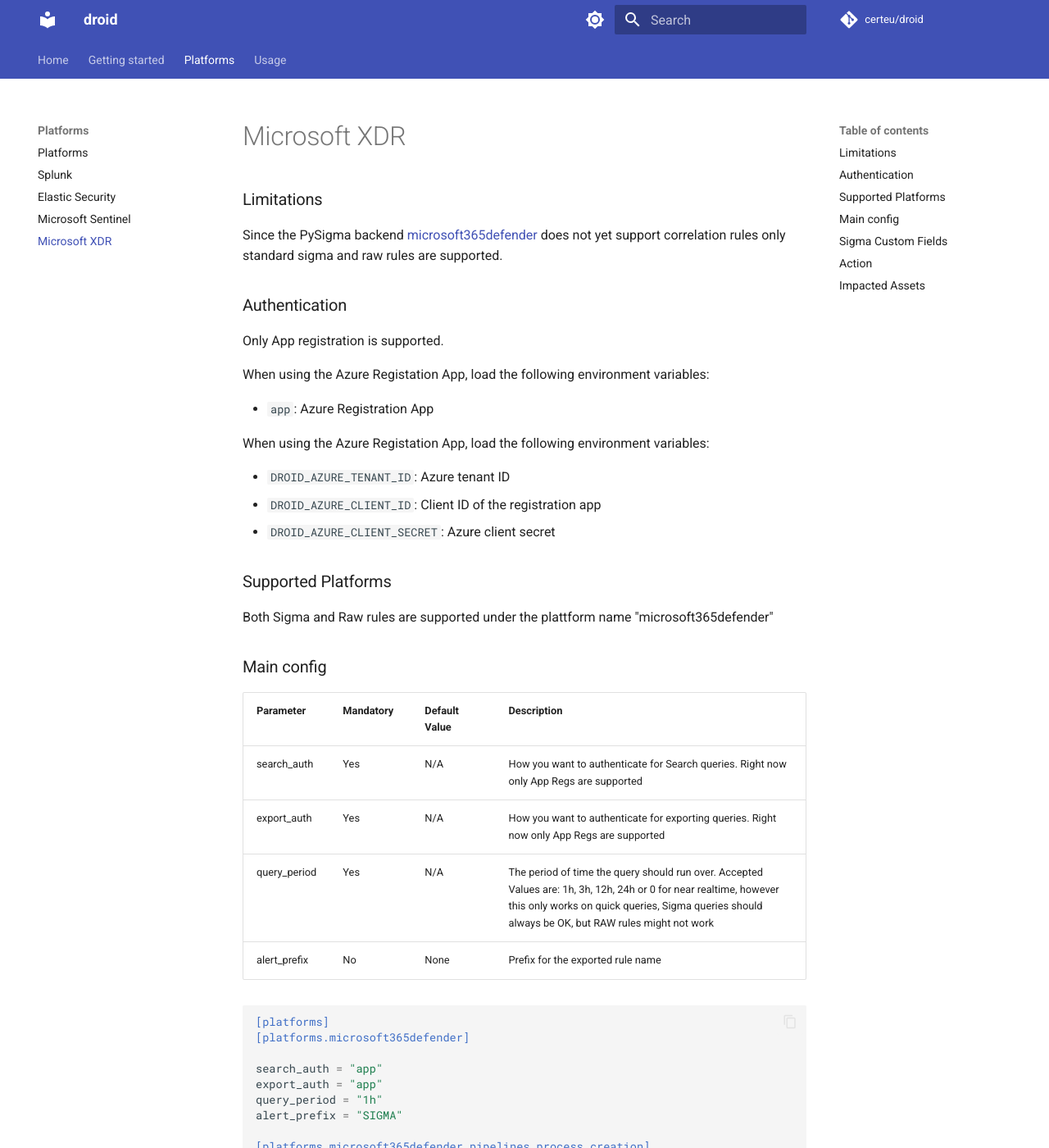
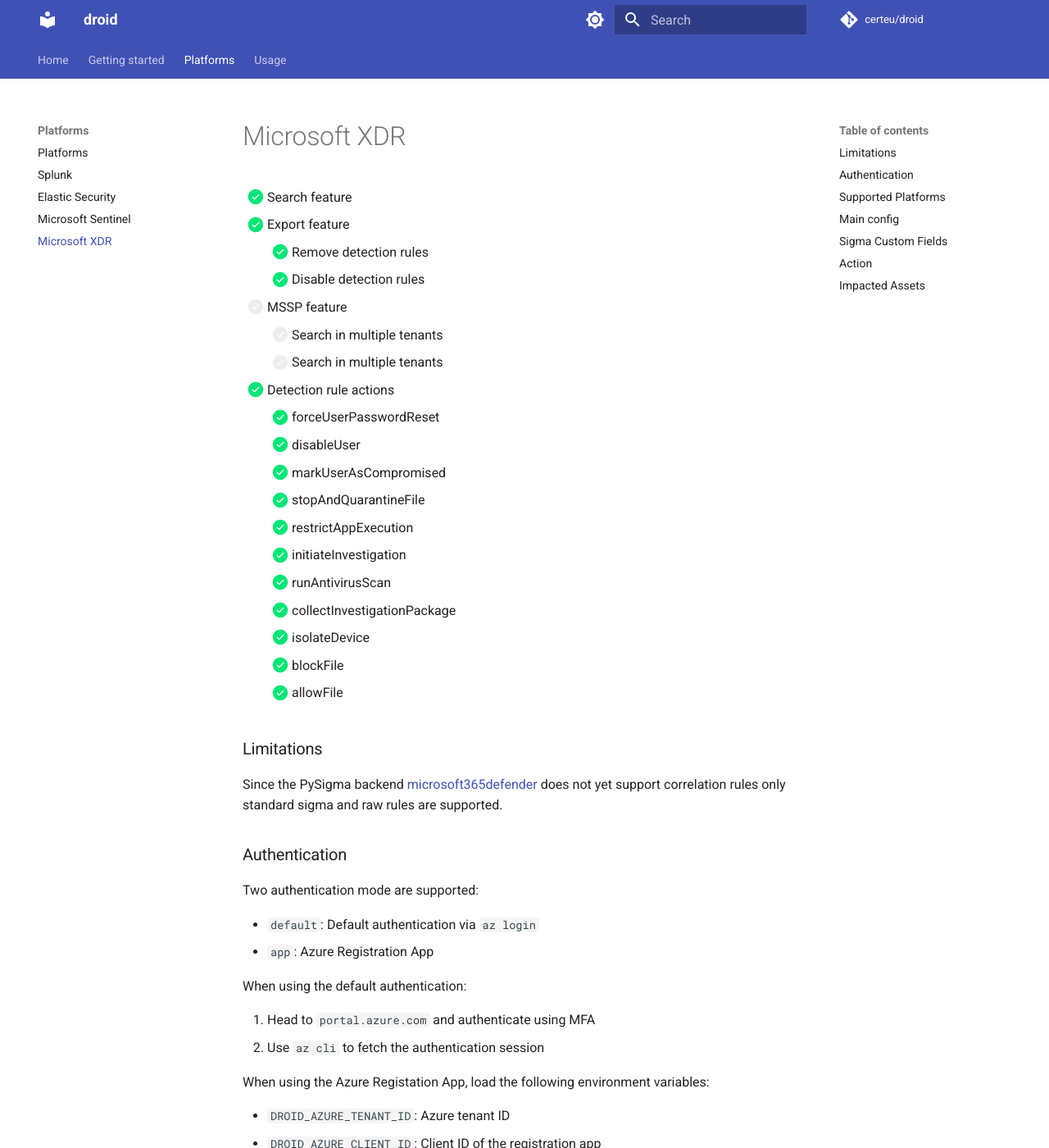
Before and after one commit to certeu/droid-docs, an MkDocs documentation site: the page built from docs/platforms/microsoft_xdr.md, in a window 1280 px wide and 1400 px high. Shown: the whole window at 82% size. Built offline with MkDocs 1.6.1 and Material for MkDocs 9.7.7, drawn with Linux system fonts in a browser that asks for light colours; comment, search, counter and statistics services are not loaded; some of the changed text lies outside the part shown.

Commit message:
add: platforms checklist and change auth for xdr

````diff
--- a/docs/platforms/microsoft_xdr.md
+++ b/docs/platforms/microsoft_xdr.md
@@ -1,14 +1,38 @@
+- [x] Search feature
+- [x] Export feature
+    * [x] Remove detection rules
+    * [x] Disable detection rules
+- [ ] MSSP feature
+    * [ ] Search in multiple tenants
+    * [ ] Search in multiple tenants
+- [x] Detection rule actions
+    * [x] forceUserPasswordReset
+    * [x] disableUser
+    * [x] markUserAsCompromised
+    * [x] stopAndQuarantineFile
+    * [x] restrictAppExecution
+    * [x] initiateInvestigation
+    * [x] runAntivirusScan
+    * [x] collectInvestigationPackage
+    * [x] isolateDevice
+    * [x] blockFile
+    * [x] allowFile
+
 ### Limitations
 
 Since the PySigma backend [microsoft365defender](https://github.com/AttackIQ/pySigma-backend-microsoft365defender) does not yet support correlation rules only standard sigma and raw rules are supported.
 
 ### Authentication
 
-Only App registration is supported.
+Two authentication mode are supported:
 
-When using the Azure Registation App, load the following environment variables:
+- `default`: Default authentication via `az login`
+- `app`: Azure Registration App
 
-- `app`: Azure Registration App
+When using the default authentication:
+
+1. Head to `portal.azure.com` and authenticate using MFA
+2. Use `az cli` to fetch the authentication session
 
 When using the Azure Registation App, load the following environment variables:
 
@@ -16,18 +40,25 @@ When using the Azure Registation App, load the following environment variables:
 - `DROID_AZURE_CLIENT_ID`: Client ID of the registration app
 - `DROID_AZURE_CLIENT_SECRET`: Azure client secret
 
+The keys `workspace_id` and `workspace_name` are the base workspace declaration but this values can be replaced with the environments `DROID_AZURE_WORKSPACE_ID` and `DROID_AZURE_WORKSPACE_NAME`.
+
+???+ note
+
+    When using the default authentication, set the `tenant_id` in the configuration
+
 ### Supported Platforms
 
-Both Sigma and Raw rules are supported under the plattform name "microsoft365defender"
+Both Sigma and raw rules are supported under the platform name "microsoft365defender".
 
 ### Main config
 
-| Parameter    | Mandatory | Default Value | Description                                                                                                                                                                                                           |
-| ------------ | --------- | ------------- | --------------------------------------------------------------------------------------------------------------------------------------------------------------------------------------------------------------------- |
-| search_auth  | Yes       | N/A           | How you want to authenticate for Search queries. Right now only App Regs are supported                                                                                                                                |
-| export_auth  | Yes       | N/A           | How you want to authenticate for exporting queries. Right now only App Regs are supported                                                                                                                             |
+| Parameter    | Mandatory | Default Value | Description   |
+| ------------ | --------- | ------------- | -------------- |
+| search_auth  | Yes       | N/A           | Authentication method: "app" or "default" |
+| export_auth  | Yes       | N/A           | Authentication method: "app" or "default" |
 | query_period | Yes       | N/A           | The period of time the query should run over. Accepted Values are: 1h, 3h, 12h, 24h or 0 for near realtime, however this only works on quick queries, Sigma queries should always be OK, but RAW rules might not work |
-| alert_prefix | No        | None         | Prefix for the exported rule name                                                                                                                                                                                     |
+| alert_prefix | No        | None         | Prefix for the exported rule name  |
+| tenant_id | No        | None         | Tenant ID when using "default" |
 
 
 ```toml
--- a/mkdocs.yml
+++ b/mkdocs.yml
@@ -46,6 +46,8 @@ markdown_extensions:
   - pymdownx.superfences
   - admonition
   - pymdownx.details
+  - pymdownx.tasklist:
+      custom_checkbox: true
   - pymdownx.tabbed:
       alternate_style: true
 
````
Also changed, not shown: docs/platforms/elastic_security.md (+6 -0 lines), docs/platforms/microsoft_sentinel.md (+9 -0 lines), docs/platforms/platforms.md (+4 -4 lines), docs/platforms/splunk.md (+8 -0 lines).
